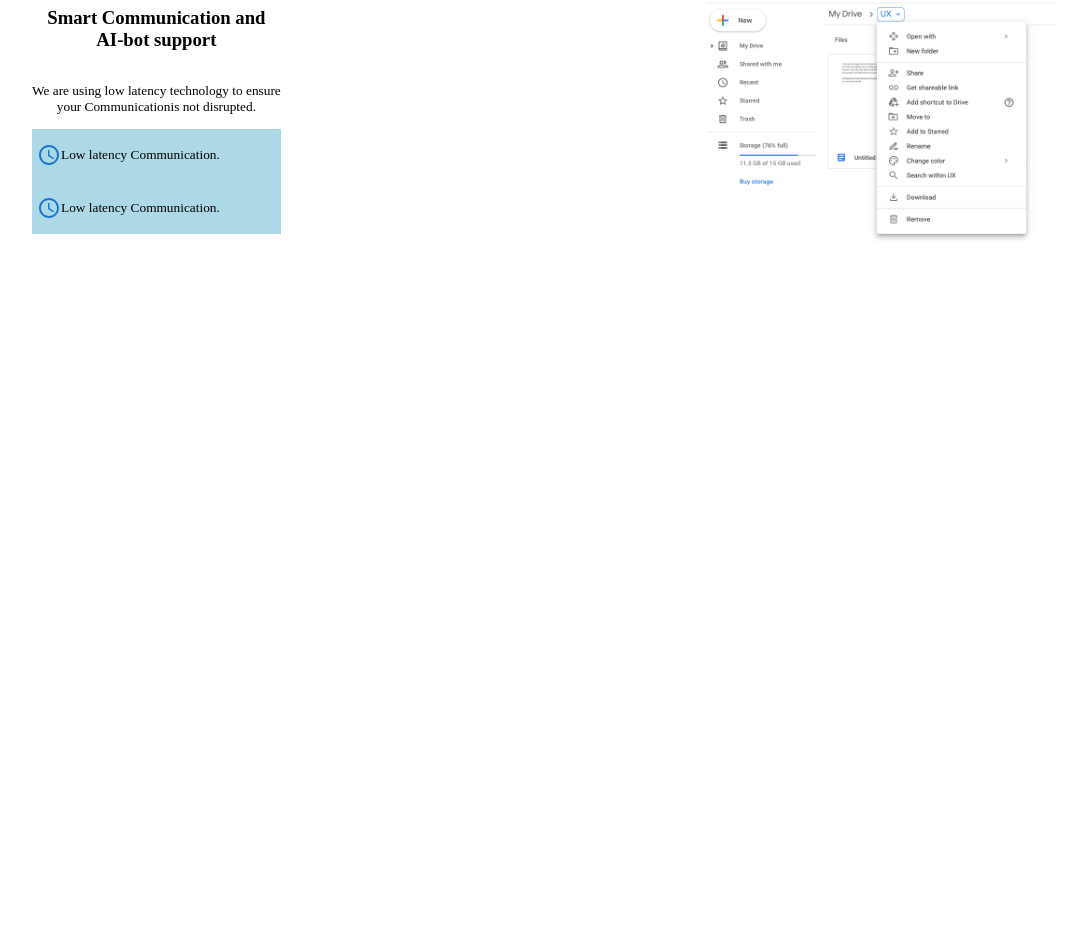
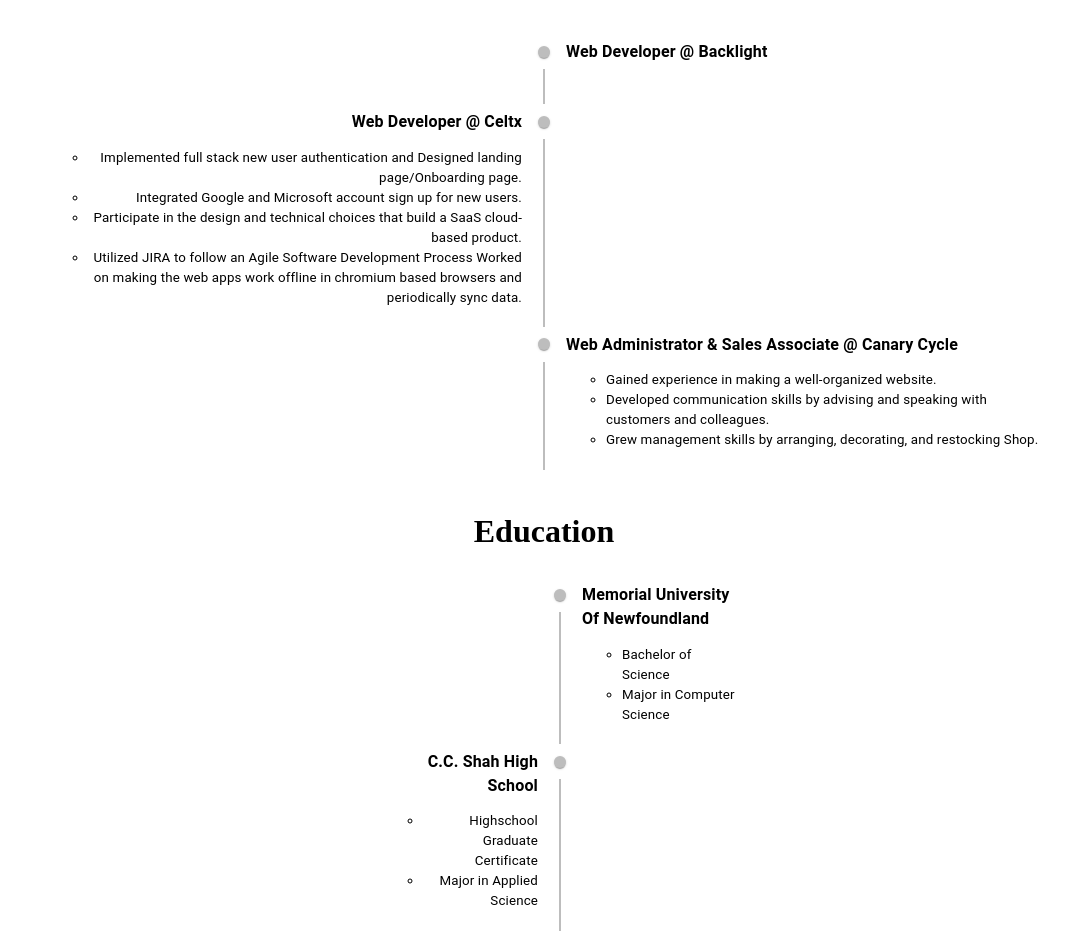
Before and after one commit to kathanjshah/kathanjshah.github.io, a React (Create React App) app: page / in a window 1280 px wide. Shown: the part 620-1564 px from the top of the page, without its empty margins (96-1161 px from the left). Before the commit the page ends 877 px from the top, so only its background shows below. Built offline with nearby package versions, Linux system fonts and the light colour scheme.

Commit message:
changed few thingsa

```diff
--- a/package.json
+++ b/package.json
@@ -6,6 +6,7 @@
     "@emotion/react": "^11.10.5",
     "@emotion/styled": "^11.10.5",
     "@mui/icons-material": "^5.10.9",
+    "@mui/lab": "^5.0.0-alpha.106",
     "@mui/material": "^5.10.12",
     "@mui/styled-engine-sc": "^5.10.6",
     "@testing-library/jest-dom": "^5.16.5",
--- a/src/Components/body/body.css
+++ b/src/Components/body/body.css
@@ -32,8 +32,12 @@
     text-decoration: none;
 }
 
-a:hover {
+.linkedIn {
     color: #0060B6;
+}
+
+.linkedIn:hover {
+    color: black;
     text-decoration:none;
     cursor:pointer;
 }
@@ -64,16 +68,20 @@
 }
 .body2 {
     text-align: center;
-    margin-bottom: 150px;
+
 }
 .body3 {
-    display: flex;
-    flex-direction: row;
-    justify-content: space-between;
-    align-items: center;
     width: 100%;
 
+    justify-content: center;
+    display: flex;
+    align-items: center;
+    flex-direction: column;
+    margin-top: 10%;
 }
+
+
+
 .card {
     background-color: lightblue;
 }
@@ -95,6 +103,10 @@
     width: 350px;
 
 }
+.helloWorld {
+    background-color: black;
+
+}
 @media only screen and (max-width: 720px) {
     .body1 {
         flex-direction: column;
@@ -106,7 +118,5 @@
         width: 200px;
         height: 200px;
     }
-    .body3 {
-        flex-direction: column;
-    }
+
 }
--- a/src/Components/body/index.js
+++ b/src/Components/body/index.js
@@ -1,28 +1,27 @@
 import React from "react";
 import "./body.css";
-import { Button, useMediaQuery } from "@mui/material";
+
 import BugReportIcon from "@mui/icons-material/BugReport";
-import menuImage from "../../Assets/menus.png";
-import QueryBuilderIcon from "@mui/icons-material/QueryBuilder";
 import { useState } from "react";
 import GTranslateIcon from "@mui/icons-material/GTranslate";
-import LinkedInIcon from '@mui/icons-material/LinkedIn';
+import AlternateTimeline from "../timeline/timeline";
+import EducationTimeline from "../timeline/education";
+
+
 
 function Body() {
-  const matches = useMediaQuery("(min-width:720px)");
-  const style = {
-    width: "100%",
-    maxWidth: 360,
-    bgcolor: "background.paper",
-  };
   const [active, setActive] = useState(false);
   const handleClick = () => {
     setActive(!active);
   };
+  const [isHovered, setHover] = useState(false);
+
   return (
     <div className="body">
       <div className="body1">
         <div className="discription">
+          <div className="helloWorld"></div>
+          <h1></h1>
           <h1>
             &lt;Hello World! &gt; <br /> I'm{" "}
             <span style={{ color: "#1976d2" }}>Kathan</span> Shah
@@ -43,52 +42,36 @@
           <GTranslateIcon className="translate" />
         </h3>
         <p> - Narendra Lalchand Shah(Grandfather)</p>
-        <a href="www.linkedin.com/in/kathanjshah">
-          <LinkedInIcon/>
-        </a>
+      </div>
 
+      <div id="Experience" className="body3">
+        <h1>Experience</h1>
+        <AlternateTimeline className="timeline" />
       </div>
-      <div className="body3">
-        <div className="discription">
-          <h3>
-            Smart Communication and
-            <br />
-            AI-bot support
-          </h3>
-          <p>
-            We are using low latency technology to ensure
-            {matches ? <br /> : null}
-            your Communicationis not disrupted.
-          </p>
-          <div className="card">
-            <div
+      <div id="Projects" className="body4">
+        <h1>Education</h1>
+        <EducationTimeline className="timeline" />
+      </div>
+      <div>
+        <div
+          className="imageContainer"
+          onMouseOver={() => setHover(true)}
+          onMouseLeave={() => setHover(false)}
+        >
+          {/* <Image src="https://via.placeholder.com/150" />
+          {isHovered && (
+            <Button
+              size="sm"
               style={{
-                display: "flex",
-                alignItems: "center",
-                flexWrap: "wrap",
-                padding: "5px",
-                gap: "5px;",
+                position: "absolute",
+                top: "5px",
+                right: "5px",
               }}
+              variant="primary"
             >
-              <QueryBuilderIcon color="primary" />
-              <p>Low latency Communication.</p>
-            </div>
-            <div
-              style={{
-                display: "flex",
-                alignItems: "center",
-                flexWrap: "wrap",
-                padding: "5px",
-                gap: "5px;",
-              }}
-            >
-              <QueryBuilderIcon color="primary" />
-              <p>Low latency Communication.</p>
-            </div>
-          </div>
-        </div>
-        <div>
-          <img className="imgside" src={menuImage} />
+              Show on hover
+            </Button>
+          )} */}
         </div>
       </div>
     </div>
--- a/src/Components/header/index.js
+++ b/src/Components/header/index.js
@@ -15,7 +15,7 @@
 
       {matches ? (
         <div className="groupicons">
-          <div className="clickicons">Experience</div>
+          <div className="clickicons"><a href="Experience">Experience</a></div>
           <div className="clickicons">Education</div>
           <div className="clickicons">Projects</div>
           <div className="clickicons">About</div>
--- /dev/null
+++ b/src/Components/timeline/education.jsx
@@ -0,0 +1,44 @@
+import * as React from "react";
+import Timeline from "@mui/lab/Timeline";
+import TimelineItem from "@mui/lab/TimelineItem";
+import TimelineSeparator from "@mui/lab/TimelineSeparator";
+import TimelineConnector from "@mui/lab/TimelineConnector";
+import TimelineContent from "@mui/lab/TimelineContent";
+import TimelineDot from "@mui/lab/TimelineDot";
+
+export default function EducationTimeline() {
+  return (
+    <Timeline style={{ width: "100%" }} position="alternate">
+      <TimelineItem>
+        <TimelineSeparator>
+          <TimelineDot />
+          <TimelineConnector />
+        </TimelineSeparator>
+        <TimelineContent style={{ fontWeight: "bold" }}>
+          Memorial University Of Newfoundland
+          <p>
+            <ul>
+              <li>Bachelor of Science</li>
+              <li>Major in Computer Science</li>
+            </ul>
+          </p>
+        </TimelineContent>
+      </TimelineItem>
+      <TimelineItem>
+        <TimelineSeparator>
+          <TimelineDot />
+          <TimelineConnector />
+        </TimelineSeparator>
+        <TimelineContent style={{ fontWeight: "bold" }}>
+          C.C. Shah High School
+          <p>
+            <ul>
+              <li>Highschool Graduate Certificate</li>
+              <li>Major in Applied Science</li>
+            </ul>
+          </p>
+        </TimelineContent>
+      </TimelineItem>
+    </Timeline>
+  );
+}
--- /dev/null
+++ b/src/Components/timeline/timeline.jsx
@@ -0,0 +1,74 @@
+import * as React from "react";
+import Timeline from "@mui/lab/Timeline";
+import TimelineItem from "@mui/lab/TimelineItem";
+import TimelineSeparator from "@mui/lab/TimelineSeparator";
+import TimelineConnector from "@mui/lab/TimelineConnector";
+import TimelineContent from "@mui/lab/TimelineContent";
+import TimelineDot from "@mui/lab/TimelineDot";
+
+export default function AlternateTimeline() {
+  return (
+    <Timeline style={{ width: "100%" }} position="alternate">
+      <TimelineItem>
+        <TimelineSeparator>
+          <TimelineDot />
+          <TimelineConnector />
+        </TimelineSeparator>
+        <TimelineContent style={{ fontWeight: "bold" }}>
+          Web Developer @ Backlight
+        </TimelineContent>
+      </TimelineItem>
+      <TimelineItem>
+        <TimelineSeparator>
+          <TimelineDot />
+          <TimelineConnector />
+        </TimelineSeparator>
+        <TimelineContent style={{ fontWeight: "bold" }}>
+          Web Developer @ Celtx
+          <p>
+            <ul>
+              <li>
+                Implemented full stack new user authentication and Designed
+                landing page/Onboarding page.
+              </li>
+              <li>
+                Integrated Google and Microsoft account sign up for new users.
+              </li>
+              <li>
+                Participate in the design and technical choices that build a
+                SaaS cloud-based product.
+              </li>
+              <li>
+                Utilized JIRA to follow an Agile Software Development Process
+                Worked on making the web apps work offline in chromium based
+                browsers and periodically sync data.
+              </li>
+            </ul>
+          </p>
+        </TimelineContent>
+      </TimelineItem>
+      <TimelineItem>
+        <TimelineSeparator>
+          <TimelineDot />
+          <TimelineConnector />
+        </TimelineSeparator>
+        <TimelineContent style={{ fontWeight: "bold" }}>
+          Web Administrator & Sales Associate @ Canary Cycle
+          <p>
+            <ul>
+              <li>Gained experience in making a well-organized website.</li>
+              <li>
+                Developed communication skills by advising and speaking with
+                customers and colleagues.
+              </li>
+              <li>
+                Grew management skills by arranging, decorating, and restocking
+                Shop.
+              </li>
+            </ul>
+          </p>
+        </TimelineContent>
+      </TimelineItem>
+    </Timeline>
+  );
+}
```
Also changed, not shown: 1 other file (tests, documents, lock files or other folders).
